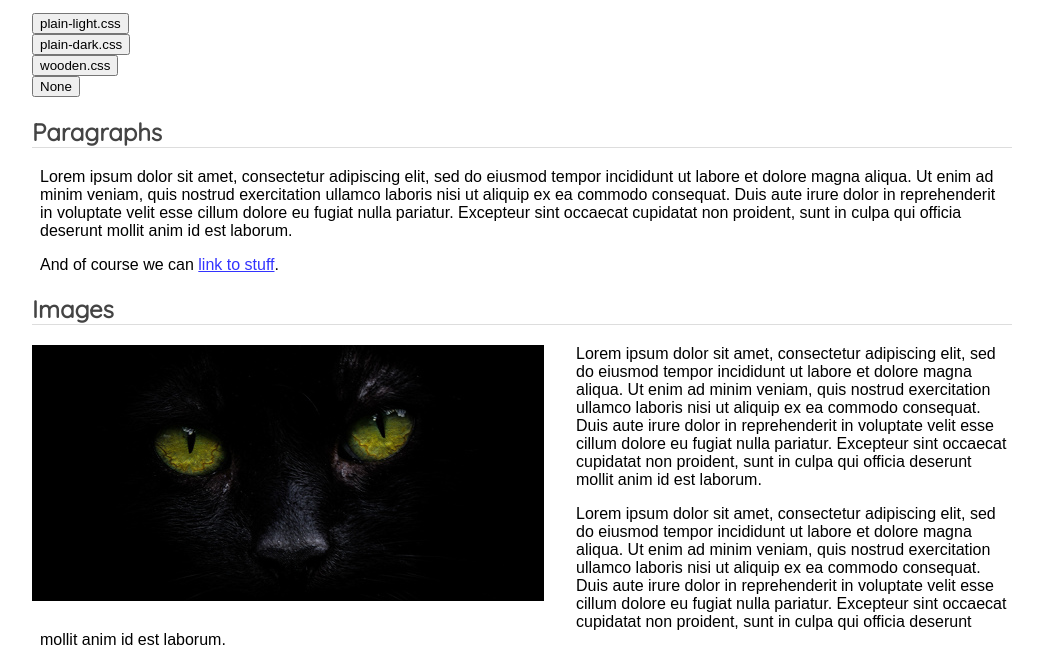
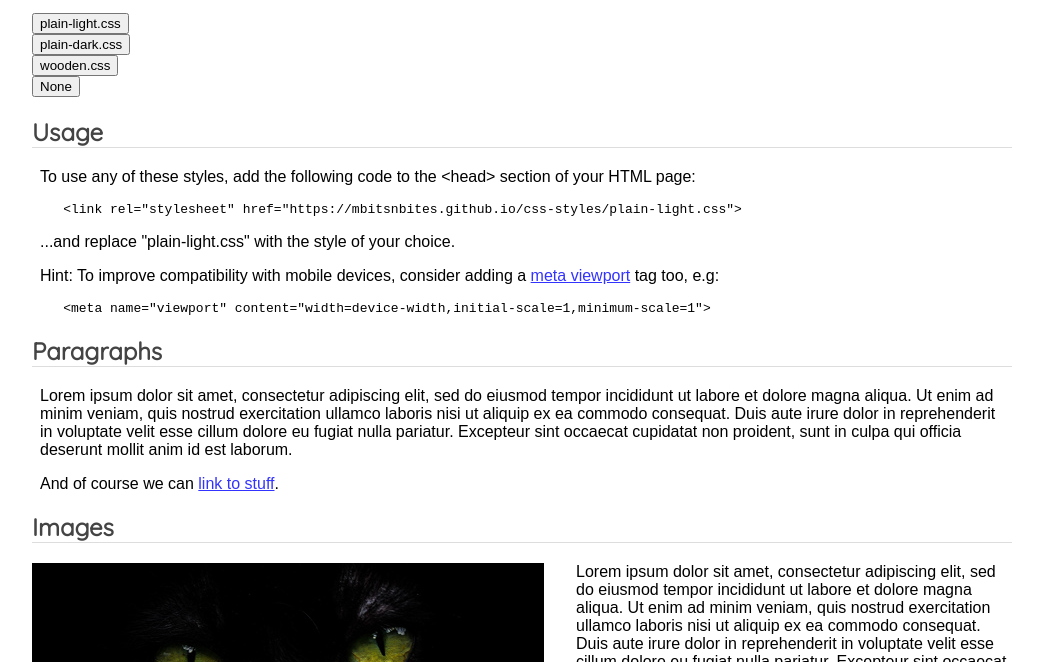
Before and after one commit to mbitsnbites/css-styles, a plain HTML site: page index.html in a window 1280 px wide. Shown: the part 120-782 px from the top of the page, without its empty margins (118-1161 px from the left). Drawn offline with Linux system fonts and the light colour scheme.

Commit message:
Add a Usage section

```diff
--- a/index.html
+++ b/index.html
@@ -28,6 +28,22 @@ Select a style:
   <input id="style3" type="submit" value="wooden.css"><br>
   <input id="style0" type="submit" value="None"><br>
 </form>
+
+<h2>Usage</h2>
+<p>
+To use any of these styles, add the following code to the &lt;head&gt; section of your HTML page:
+</p>
+<pre>
+    &lt;link rel="stylesheet" href="https://mbitsnbites.github.io/css-styles/plain-light.css"&gt;
+</pre>
+<p>...and replace "plain-light.css" with the style of your choice.</p>
+
+<p>
+Hint: To improve compatibility with mobile devices, consider adding a <a href="https://developer.mozilla.org/en-US/docs/Mozilla/Mobile/Viewport_meta_tag">meta viewport</a> tag too, e.g:
+</p>
+<pre>
+    &lt;meta name="viewport" content="width=device-width,initial-scale=1,minimum-scale=1"&gt;
+</pre>
 
 <h2>Paragraphs</h2>
 <p>
```
